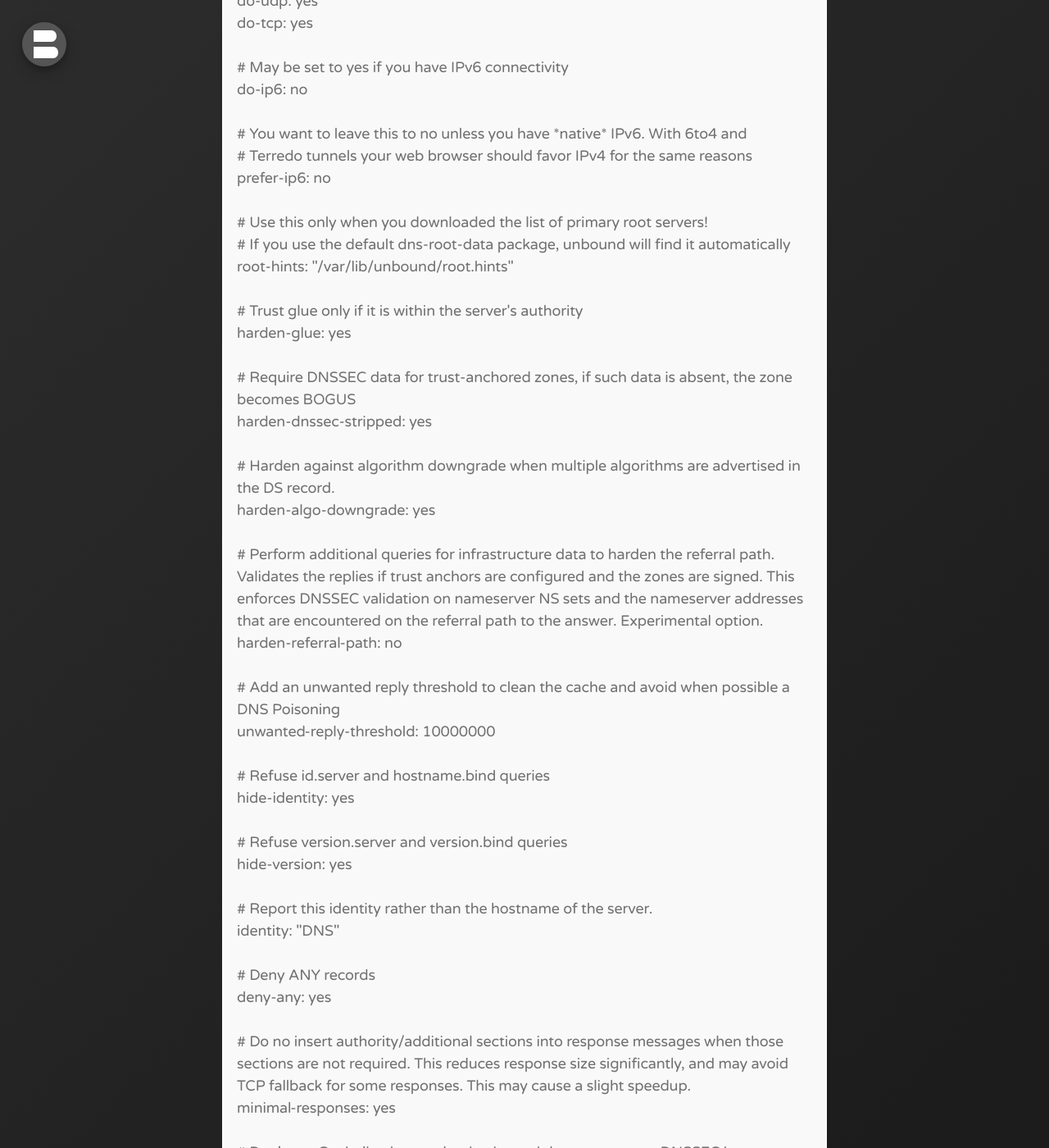
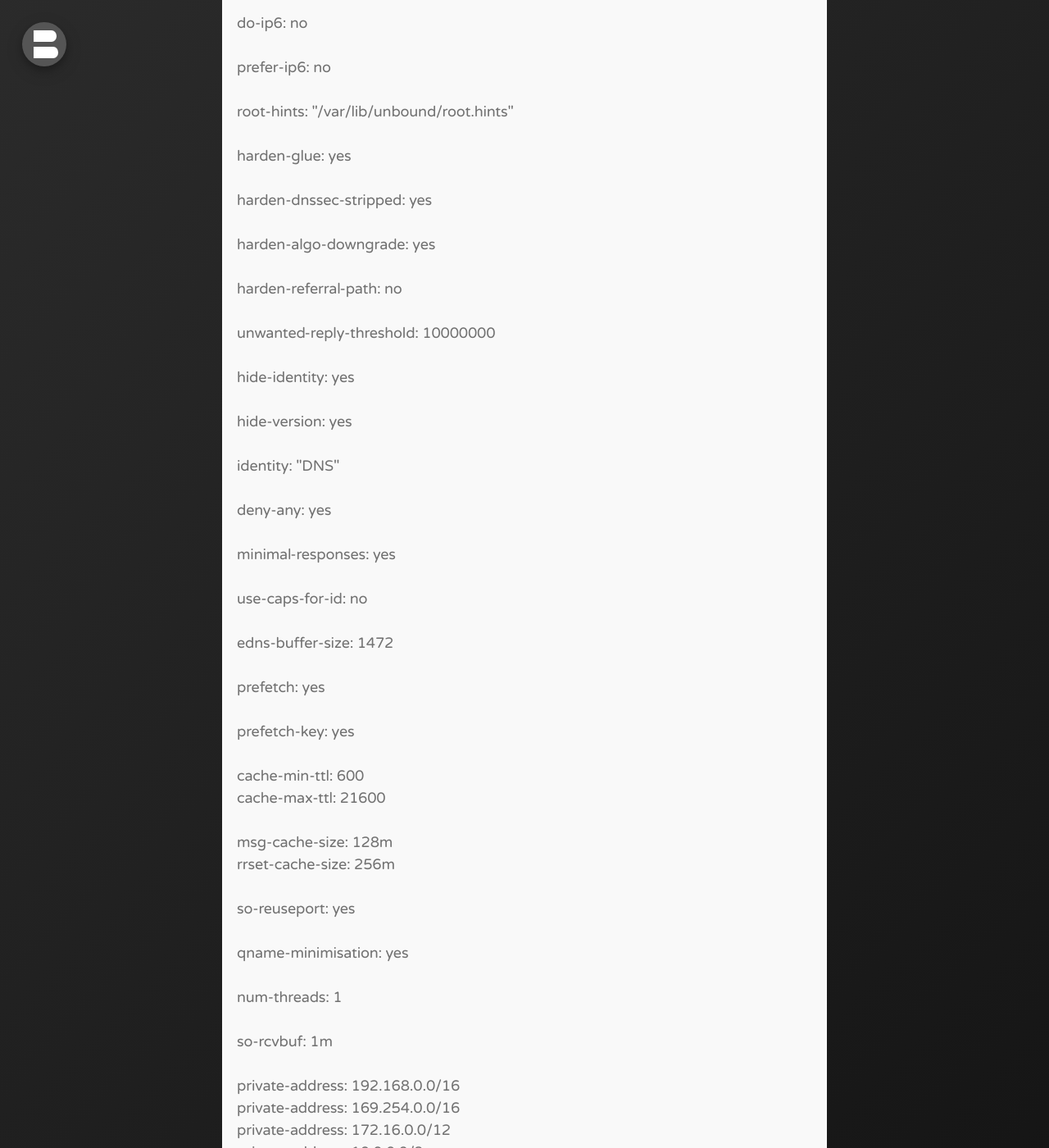
Before and after one commit to bonina/bonina.github.io, a Jekyll site: the page built from _posts/software/2021/2021-03-31-unbound-dns-resolver-cut-out-the-middleman.md, in a window 1280 px wide and 1400 px high, scrolled down 933 px. Shown: the whole window at 82% size. Built offline with Jekyll 4.4.1, drawn with Linux system fonts in a browser that asks for light colours; some of the changed text lies outside the part shown.

Commit message:
Update 2021-03-31-unbound-dns-resolver-cut-out-the-middleman.md

```diff
--- a/_posts/software/2021/2021-03-31-unbound-dns-resolver-cut-out-the-middleman.md
+++ b/_posts/software/2021/2021-03-31-unbound-dns-resolver-cut-out-the-middleman.md
@@ -19,8 +19,6 @@
 You can use nano or any other file editor utility to copy the content below:
 
 <p class="message">server:<br>
-# If no logfile is specified, syslog is used<br>
-# logfile: "/var/log/unbound/unbound.log"<br>
 verbosity: 0<br>
 <br>
 interface: 127.0.0.1<br>
@@ -29,82 +27,54 @@
 do-udp: yes<br>
 do-tcp: yes<br>
 <br>
-# May be set to yes if you have IPv6 connectivity<br>
 do-ip6: no<br>
 <br>
-# You want to leave this to no unless you have *native* IPv6. With 6to4 and<br>
-# Terredo tunnels your web browser should favor IPv4 for the same reasons<br>
 prefer-ip6: no<br>
 <br>
-# Use this only when you downloaded the list of primary root servers!<br>
-# If you use the default dns-root-data package, unbound will find it automatically<br>
 root-hints: "/var/lib/unbound/root.hints"<br>
 <br>
-# Trust glue only if it is within the server's authority<br>
 harden-glue: yes<br>
 <br>
-# Require DNSSEC data for trust-anchored zones, if such data is absent, the zone becomes BOGUS<br>
 harden-dnssec-stripped: yes<br>
 <br>
-# Harden against algorithm downgrade when multiple algorithms are advertised in the DS record.<br>
 harden-algo-downgrade: yes<br>
 <br>
-# Perform additional queries for infrastructure data to harden the referral path. Validates the replies if trust anchors are configured and the zones are signed. This enforces DNSSEC validation on nameserver NS sets and the nameserver addresses that are encountered on the referral path to the answer. Experimental option.<br>
 harden-referral-path: no<br>
 <br>
-# Add an unwanted reply threshold to clean the cache and avoid when possible a DNS Poisoning<br>
 unwanted-reply-threshold: 10000000<br>
 <br>
-# Refuse id.server and hostname.bind queries<br>
 hide-identity: yes<br>
 <br>
-# Refuse version.server and version.bind queries<br>
 hide-version: yes<br>
 <br>
-# Report this identity rather than the hostname of the server.<br>
 identity: "DNS"<br>
 <br>
-# Deny ANY records<br>
 deny-any: yes<br>
 <br>
-# Do no insert authority/additional sections into response messages when those sections are not required. This reduces response size significantly, and may avoid TCP fallback for some responses. This may cause a slight speedup.<br>
 minimal-responses: yes<br>
 <br>
-# Don't use Capitalization randomization as it known to cause DNSSEC issues sometimes<br>
 use-caps-for-id: no<br>
 <br>
-# Reduce EDNS reassembly buffer size.<br>
-# Suggested by the unbound man page to reduce fragmentation reassembly problems<br>
 edns-buffer-size: 1472<br>
 <br>
-# Perform prefetching of close to expired message cache entries<br>
-# This only applies to domains that have been frequently queried<br>
 prefetch: yes<br>
 <br>
-# Fetch the DNSKEYs earlier in the validation process, when a DS record is encountered. This lowers the latency of requests at the expense of little more CPU usage.<br>
 prefetch-key: yes<br>
 <br>
-# Cache TTL<br>
 cache-min-ttl: 600<br>
 cache-max-ttl: 21600<br>
 <br>
-# Cache size<br>
 msg-cache-size: 128m<br>
 rrset-cache-size: 256m<br>
 <br>
-# Faster UDP with multithreading (only on Linux).<br>
 so-reuseport: yes<br>
 <br>
-# Minimize<br>
 qname-minimisation: yes<br>
 <br>
-# One thread should be sufficient, can be increased on beefy machines. In reality for most users running on small networks or on a single machine, it should be unnecessary to seek performance enhancement by increasing num-threads above 1.<br>
 num-threads: 1<br>
 <br>
-# Ensure kernel buffer is large enough to not lose messages in traffic spikes<br>
 so-rcvbuf: 1m<br>
 <br>
-# Ensure privacy of local IP ranges<br>
 private-address: 192.168.0.0/16<br>
 private-address: 169.254.0.0/16<br>
 private-address: 172.16.0.0/12<br>
```
